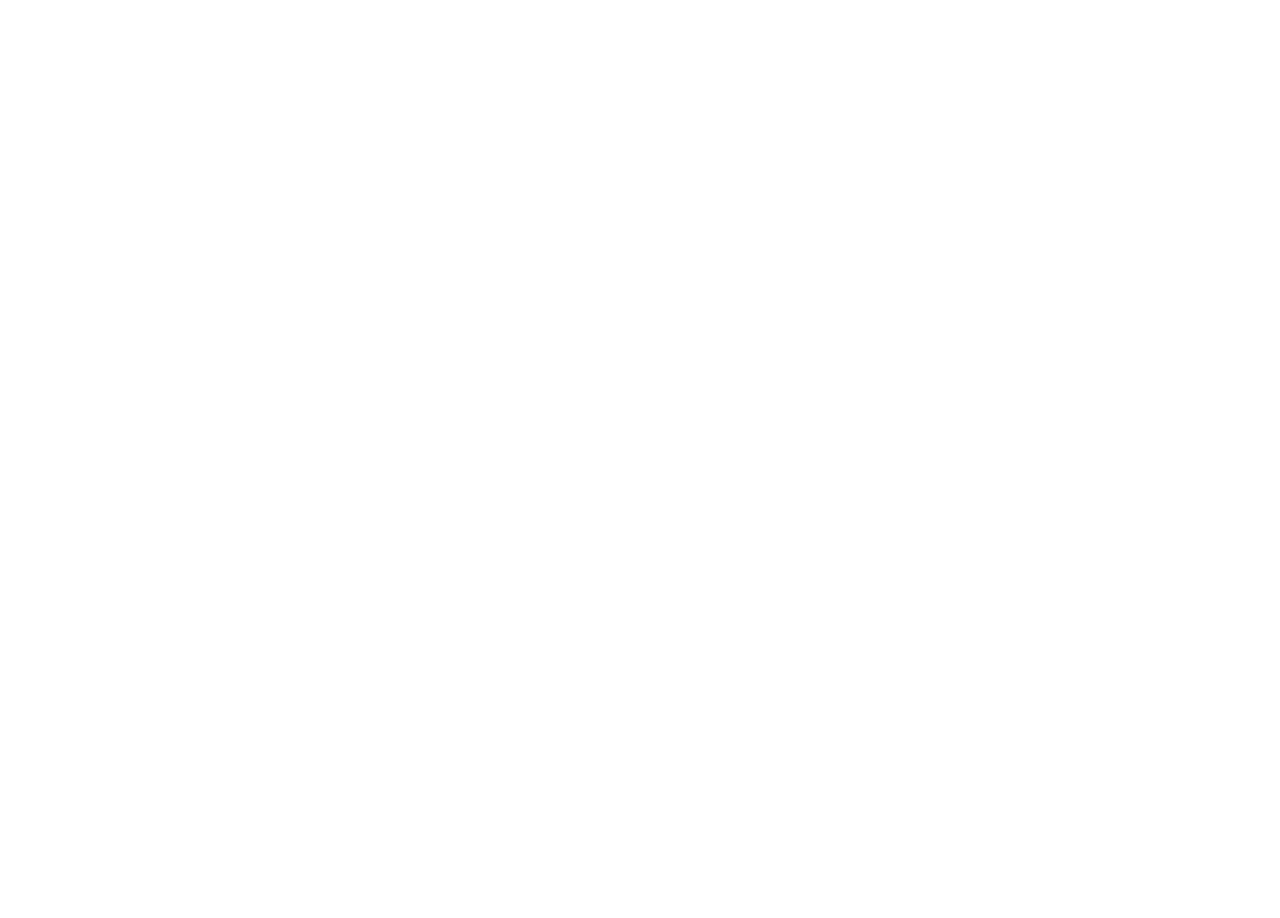
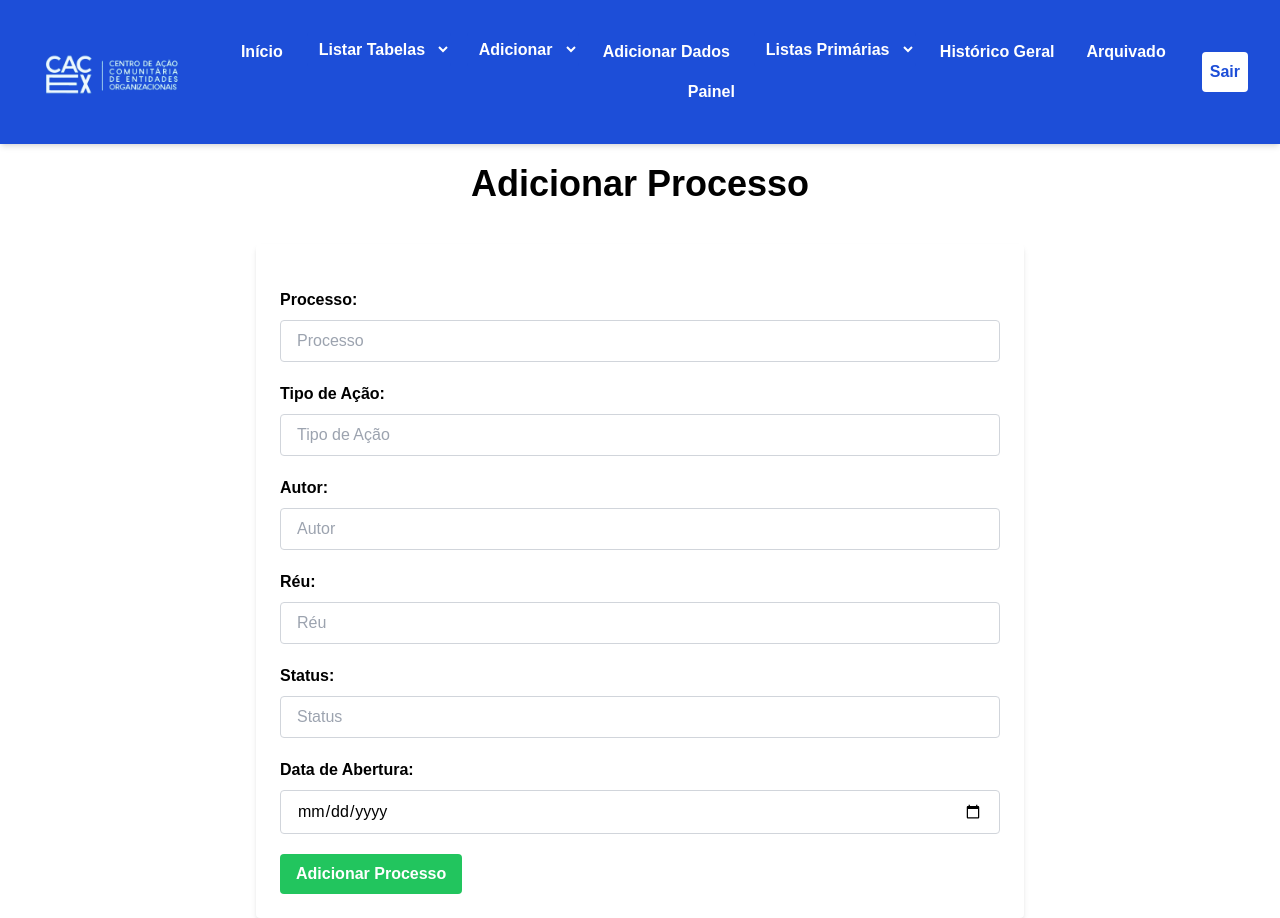
Before and after one commit to Flaviohmm/Cacex_fullstack, a React (Create React App) app in the folder frontend/cacex-frontend-master/: page /adicionar_processo in a window 1280 px wide. Before the commit this address had no page. Before the commit the page ends 800 px from the top, so only its background shows below. Built offline with nearby package versions, Linux system fonts and the light colour scheme.

Commit message:
Adicionando o processo juridico

```diff
--- a/frontend/cacex-frontend-master/src/App.tsx
+++ b/frontend/cacex-frontend-master/src/App.tsx
@@ -44,6 +44,7 @@
 import EditAtivo from './components/EditAtivo';
 import EditPassivo from './components/EditPassivo';
 import PrivateRoute from './PrivateRoute';
+import AddProcesso from './components/AddProcesso';
 
 
 const App: React.FC = () => {
@@ -95,6 +96,7 @@
           <Route path='/adicionar_passivo' Component={AddPassivo} />
           <Route path='/editar_ativo/:id' Component={EditAtivo} />
           <Route path='/editar_passivo/:id' Component={EditPassivo} />
+          <Route path='/adicionar_processo' Component={AddProcesso} />
         </Routes>
       </div>
     </BrowserRouter>
--- a/frontend/cacex-frontend-master/src/components/AddProcesso.tsx
+++ b/frontend/cacex-frontend-master/src/components/AddProcesso.tsx
@@ -1,7 +1,8 @@
 import React, { useState } from "react";
+import Header from "./Header";
 import axios from "axios";
 
-const AddProcesso: React.FC<{ onProcessoAdded: () => void }> = ({ onProcessoAdded }) => {
+const AddProcesso: React.FC = () => {
     const [processo, setProcesso] = useState('');
     const [tipoAcao, setTipoAcao] = useState('');
     const [autor, setAutor] = useState('');
@@ -20,16 +21,98 @@
                 reu,
                 status,
                 data_abertura: dataAbertura,
+            }, {
+                headers: {
+                    'Authorization': `Token ${token}`
+                }
             });
             console.log('Processo adicionado:', response.data);
             // Limpar o formulário após o envio
+            setProcesso('');
+            setTipoAcao('');
+            setAutor('');
+            setReu('');
+            setStatus('');
+            setDataAbertura('');
+        } catch (error) {
+            console.error('Erro ao adicionar o processo:', error);
         }
     }
 
     return (
-        <form onSubmit={handleSubmit}>
-
-        </form>
+        <div>
+            <Header />
+            <h1 className="text-4xl font-bold text-center mb-6 mt-5">Adicionar Processo</h1>
+            <form onSubmit={handleSubmit} className="max-w-3xl mx-auto mt-10 p-6 bg-white rounded shadow-md">
+                <div>
+                    <label className="block text-base font-bold mb-2 mt-5">Processo:</label>
+                    <input
+                        type="text"
+                        placeholder="Processo"
+                        value={processo}
+                        onChange={(e) => setProcesso(e.target.value)}
+                        className="w-full px-4 py-2 border border-gray-300 rounded"
+                        required
+                    />
+                </div>
+                <div>
+                    <label className="block text-base font-bold mb-2 mt-5">Tipo de Ação:</label>
+                    <input
+                        type="text"
+                        placeholder="Tipo de Ação"
+                        value={tipoAcao}
+                        onChange={(e) => setTipoAcao(e.target.value)}
+                        className="w-full px-4 py-2 border border-gray-300 rounded"
+                        required
+                    />
+                </div>
+                <div>
+                    <label className="block text-base font-bold mb-2 mt-5">Autor:</label>
+                    <input
+                        type="text"
+                        placeholder="Autor"
+                        value={autor}
+                        onChange={(e) => setAutor(e.target.value)}
+                        className="w-full px-4 py-2 border border-gray-300 rounded"
+                        required
+                    />
+                </div>
+                <div>
+                    <label className="block text-base font-bold mb-2 mt-5">Réu:</label>
+                    <input
+                        type="text"
+                        placeholder="Réu"
+                        value={reu}
+                        onChange={(e) => setReu(e.target.value)}
+                        className="w-full px-4 py-2 border border-gray-300 rounded"
+                        required
+                    />
+                </div>
+                <div>
+                    <label className="block text-base font-bold mb-2 mt-5">Status:</label>
+                    <input
+                        type="text"
+                        placeholder="Status"
+                        value={status}
+                        onChange={(e) => setStatus(e.target.value)}
+                        className="w-full px-4 py-2 border border-gray-300 rounded"
+                        required
+                    />
+                </div>
+                <div>
+                    <label className="block text-base font-bold mb-2 mt-5">Data de Abertura:</label>
+                    <input
+                        type="date"
+                        placeholder="Data de Abertura"
+                        value={dataAbertura}
+                        onChange={(e) => setDataAbertura(e.target.value)}
+                        className="w-full px-4 py-2 border border-gray-300 rounded"
+                        required
+                    />
+                </div>
+                <button type="submit" className="bg-green-500 text-white font-bold px-4 py-2 hover:bg-green-700 rounded mt-5">Adicionar Processo</button>
+            </form>
+        </div>
     );
 };
 
--- a/frontend/cacex-frontend-master/src/components/Header.tsx
+++ b/frontend/cacex-frontend-master/src/components/Header.tsx
@@ -95,6 +95,9 @@
                 <option value="/adicionar_passivo">
                   Adicionar Passivo
                 </option>
+                <option value="/adicionar_processo">
+                  Adicionar Processo
+                </option>
               </select>
             </div>
 
```
Also changed, not shown: 1 other file (tests, documents, lock files or other folders).
